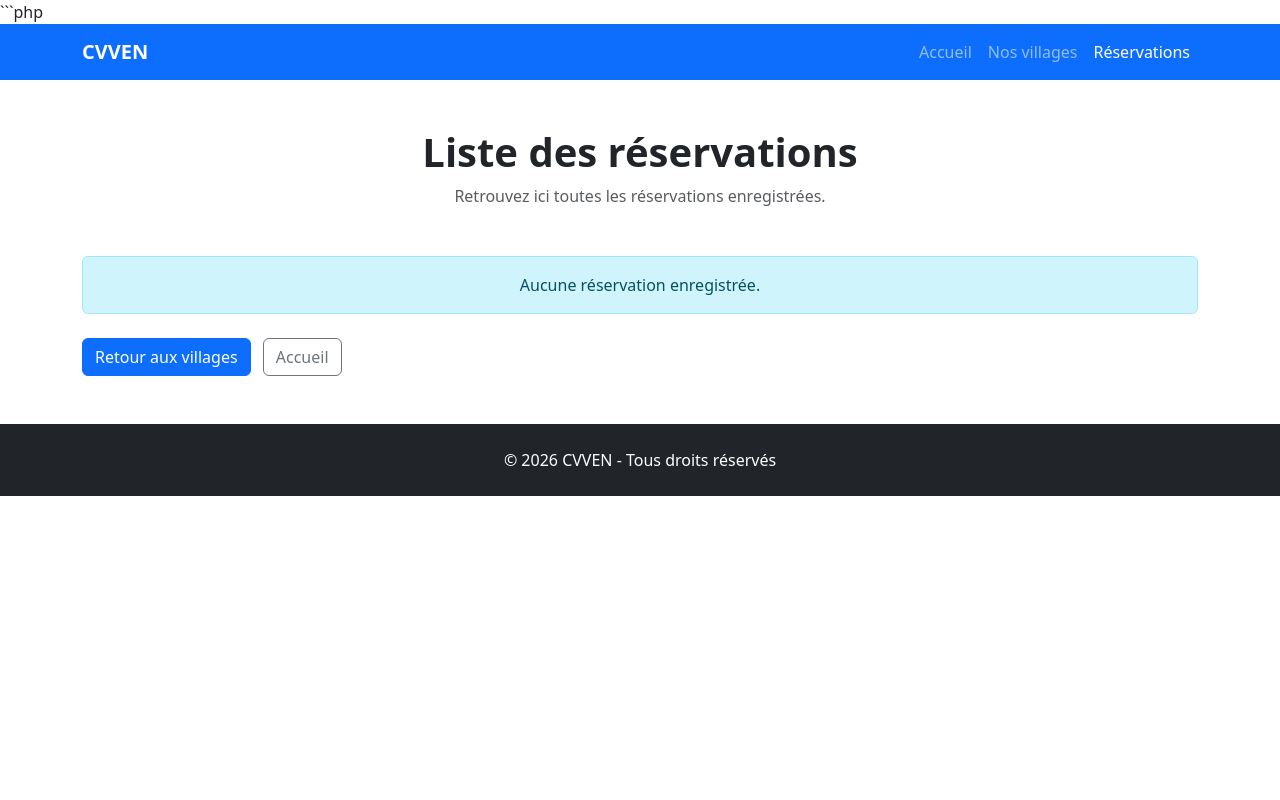
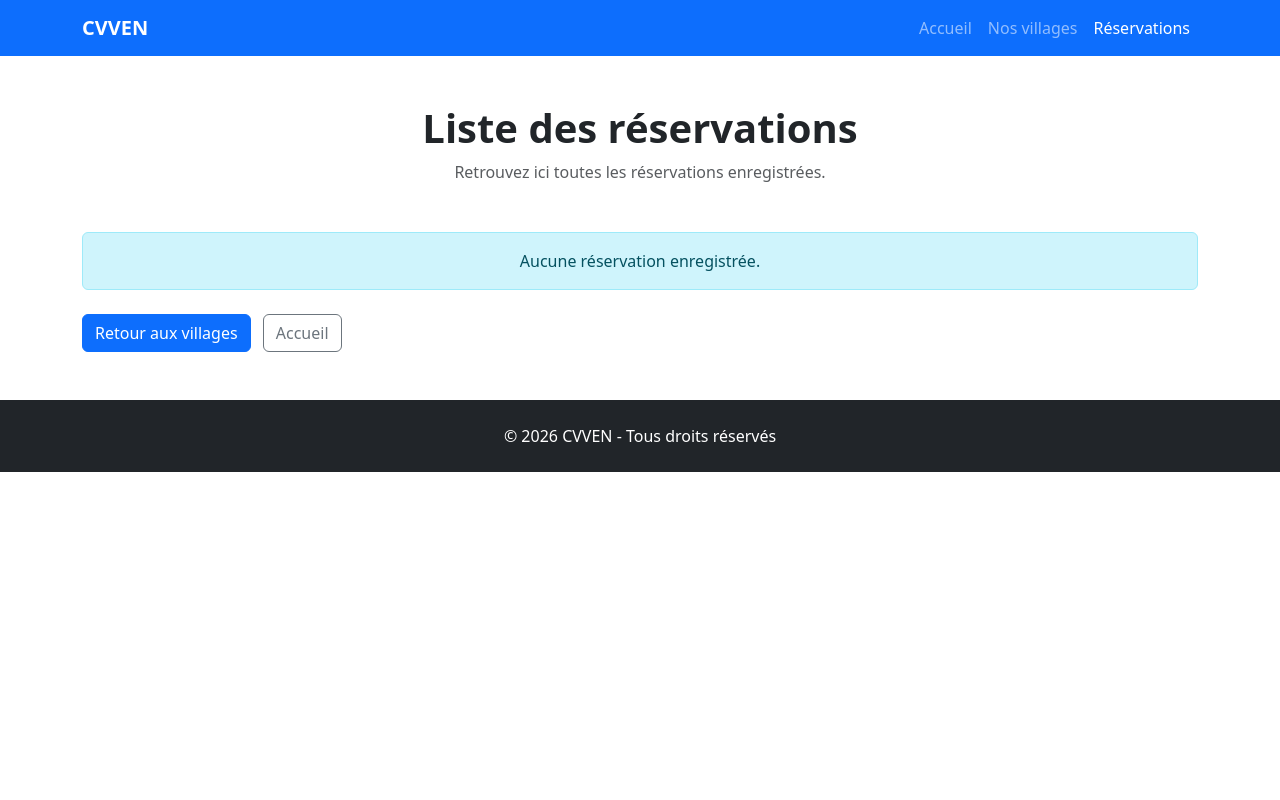
Before and after one commit to MACHOURAK/cvven, a CodeIgniter 4 app: the page made by app/Views/reservations.php in a window 1280 px wide. Run offline with PHP 8.4 and a stand-in for CodeIgniter, Linux system fonts and the light colour scheme; the template is opened without the code that fills it, so the values that code supplies are empty; some libraries are stand-ins or nearby versions.

Commit message:
Mes modifications

````diff
--- a/app/Views/reservations.php
+++ b/app/Views/reservations.php
@@ -1,4 +1,3 @@
-```php
 <!DOCTYPE html>
 
 <html lang="fr">
````
